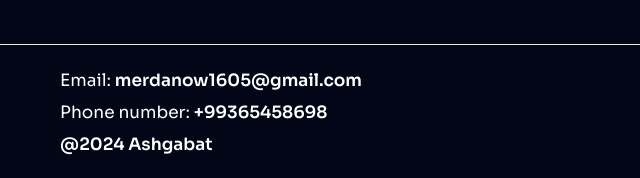
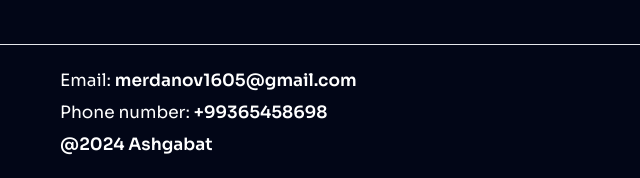
Before and after one commit to Askeladd04/LandingPage, a website: page index.html in a window 1280 px wide. Shown: the part 3047-3225 px from the top of the page, 0-640 px from the left. Drawn offline with Linux system fonts and the light colour scheme.

Commit message:
Update index.html

```diff
--- a/index.html
+++ b/index.html
@@ -275,7 +275,7 @@
 
   <footer
     class="w-full border-t-[1px] p:[20px] md:py-[20px] md:px-[60px] bg-slate-950 flex justify-between text-white text-[14px] md:text-[17px] justify-between ">
-    <p class="leading-8"> Email: <span class="font-semibold">merdanow1605@gmail.com</span>
+    <p class="leading-8"> Email: <span class="font-semibold">merdanov1605@gmail.com</span>
       <br /> Phone number: <span class="font-semibold">+99365458698</span>
       <br /> <span class="font-semibold">@2024 Ashgabat</span>
     </p>
```
